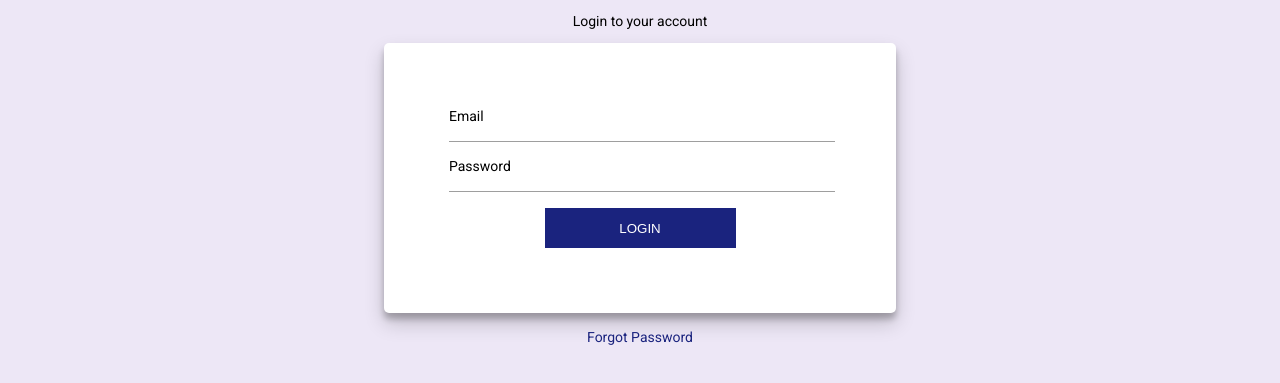
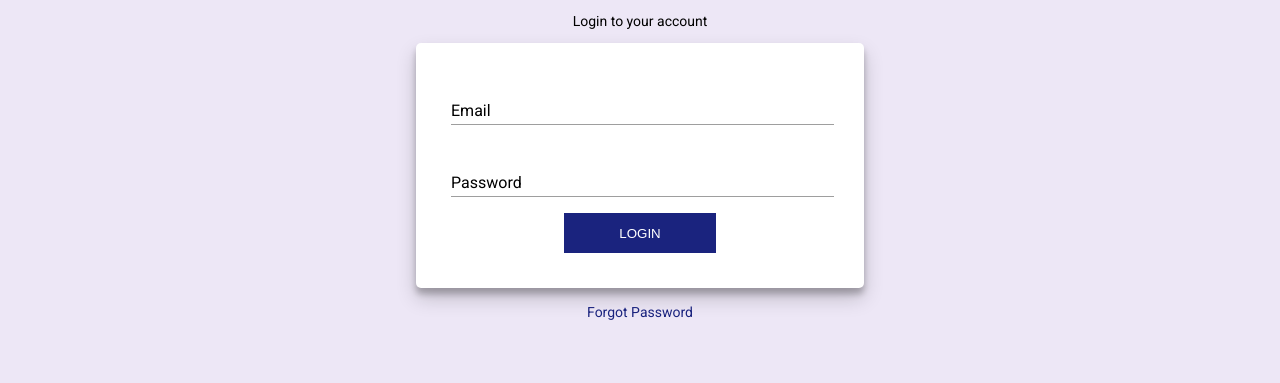
Before and after one commit to temilolasayo/MiraTechnologies, a plain HTML site: page index.html in a window 1280 px wide. Shown: the part 257-640 px from the top of the page. Drawn offline with Linux system fonts and the light colour scheme.

Commit message:
Added styling to the input fields

```diff
--- a/index.html
+++ b/index.html
@@ -30,10 +30,16 @@
                         <div class="whiteBackground">
                             <form>
                                 <div class="formStyle">
-                                        <label for="email" class="floatLeft">Email</label>
-                                        <input type="email" /><br /><br />
-                                        <label for="password" class="floatLeft">Password</label>
-                                        <input type="password" /><br /><br />
+                                    <div class="styled-input">
+                                        <input type="text" required />
+                                        <label>Email</label>
+                                        <!-- <span></span>  -->
+                                    </div>
+                                    <div class="styled-input">
+                                        <input type="text" required />
+                                        <label>Password</label>
+                                        <!-- <span></span>  -->
+                                    </div>
                                         <button type="button"
                                             class="navbarBackground blueButton">LOGIN</button>
                                 </div>
--- a/styles.css
+++ b/styles.css
@@ -82,7 +82,7 @@ a:hover
 
 .mainWidth
 {
-    width: 40%;
+    width: 35%;
     margin: auto;
     text-align: center;
 }
@@ -92,29 +92,58 @@ a:hover
 
     border-radius: 5px;
     background-color: #ffffff;
-    padding: 35px;
+    padding: 0px 25px 25px 25px;
     box-shadow: 0 10px 20px rgba(0,0,0,0.19), 0 6px 6px rgba(0,0,0,0.23);
 }
 
 .formStyle {
-padding: 30px;
+padding: 10px;
 }
 
-.floatLeft
-{
-    float: left;
-}
+    input:focus ~ label {
+    color: #1a237e;
+    top: -2.25rem;
+    left: 0;
+    -webkit-transition: all 0.125s ease;
+    transition: all 0.125s ease;
+   }
 
-input
-{
-    border: none;
-    border-bottom: 1px solid #9e9e9e;
-    width: 100%;
-}
+   .styled-input {
+     margin: 2rem 0 1rem;
+     position: relative;
+   }
+
+   .styled-input label {
+     color: #000;
+     font-size: 16px;
+     padding: 1rem 1rem 1rem 0;
+     position: absolute;
+     top: 0;
+     left: 0;
+     -webkit-transition: all 0.25s ease;
+     transition: all 0.25s ease;
+     pointer-events: none;
+   }
+
+
+   input {
+     padding: 0.75rem;
+     border: none;
+     border-bottom: 1px solid #9e9e9e;
+     width: 95%;
+   }
+
+
+   input:focus {
+    outline: 0;
+    border-bottom: 2px solid #1a237e;
+    padding: 1rem 1rem 1rem 0;
+    }
+
 
 .blueButton
 {
-    width: 50%;
+    width: 40%;
     font-weight: 500;
     height: 40px;
     border: none;
```
